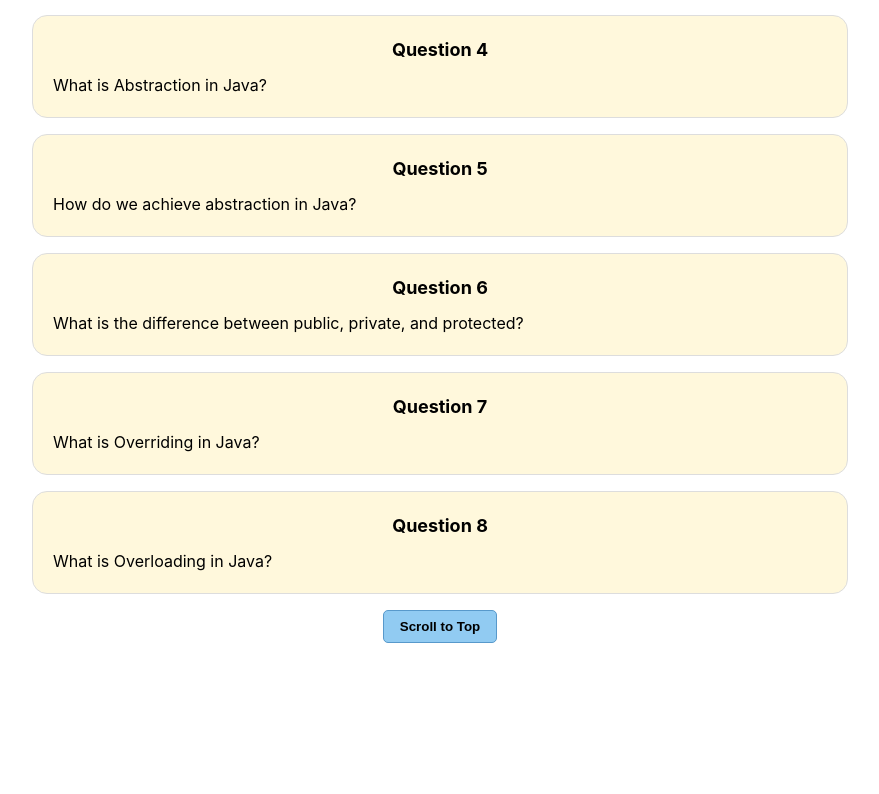
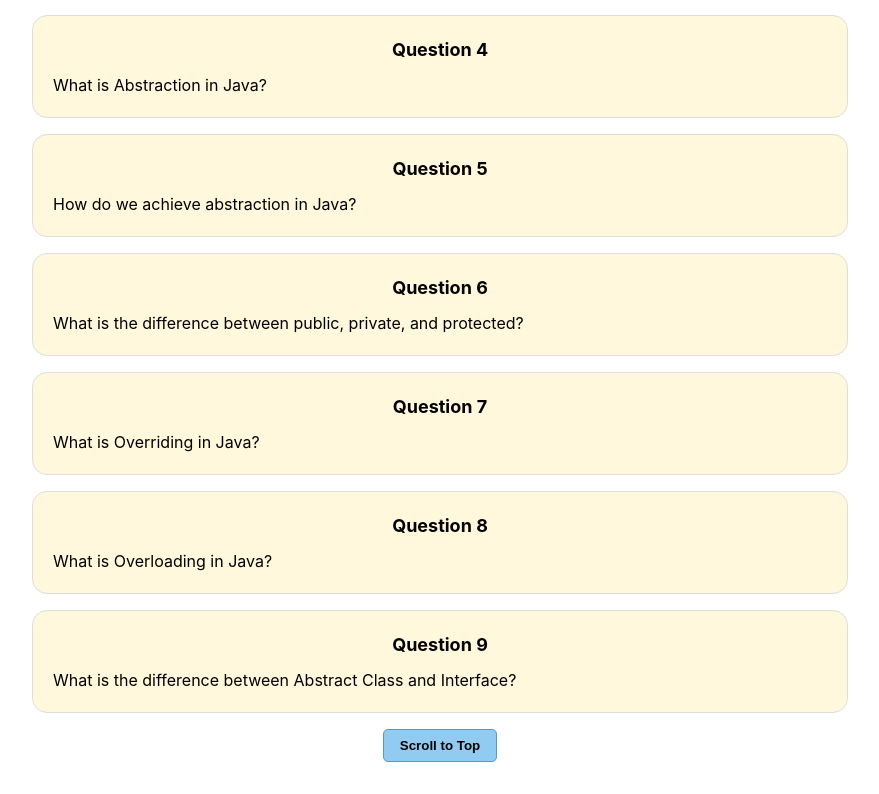
Before and after one commit to KhangBBBB/interview-prep, a Svelte app: page / in a window 1280 px wide. Shown: the part 567-1361 px from the top of the page, without its empty margins (200-1079 px from the left). Before the commit the page ends 1242 px from the top, so only its background shows below. Built offline with nearby package versions, Linux system fonts and the light colour scheme.

Commit message:
Add card

```diff
--- a/src/data.ts
+++ b/src/data.ts
@@ -38,6 +38,10 @@ export const topics: models.Topic[] = [
             {
                 question: `What is Overloading in Java?`,
                 answer: `Overloading is when multiple methods in the same class have the same name but different parameter lists.`,
+            },
+            {
+                question: `What is the difference between Abstract Class and Interface?`,
+                answer: `Abstract classes allow for a mix of abstract and concrete methods, while interfaces only have abstract methods that classes must implement.`,
             },
         ],
     },
```
